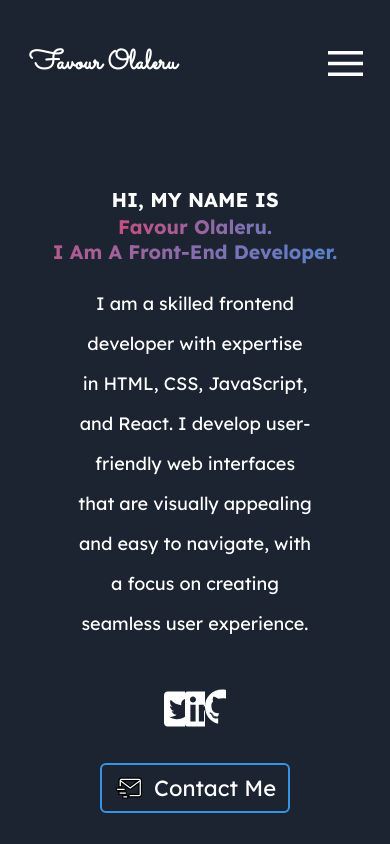
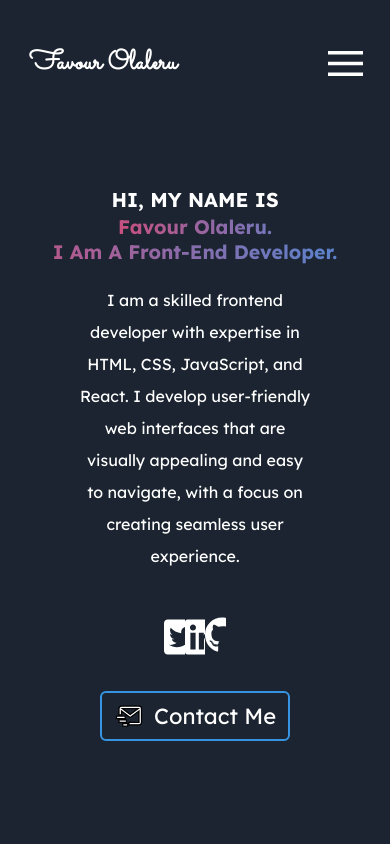
Before and after one commit to NTiger07/portfolio-react, a React (Create React App) app: page / in a window 390 px wide. Shown: the top 844 px of the page. Built offline with nearby package versions, Linux system fonts and the light colour scheme.

Commit message:
1024px response done

```diff
--- a/src/components/Hero.css
+++ b/src/components/Hero.css
@@ -129,4 +129,8 @@
 /* MEDIA QUERIES */
 
 @media screen and (max-width: 1024px) {
+  .hero_section-content p {
+    font-size: 16px;
+    line-height: 2rem;
+  }
 }
```
Also changed, not shown: todo.txt.
